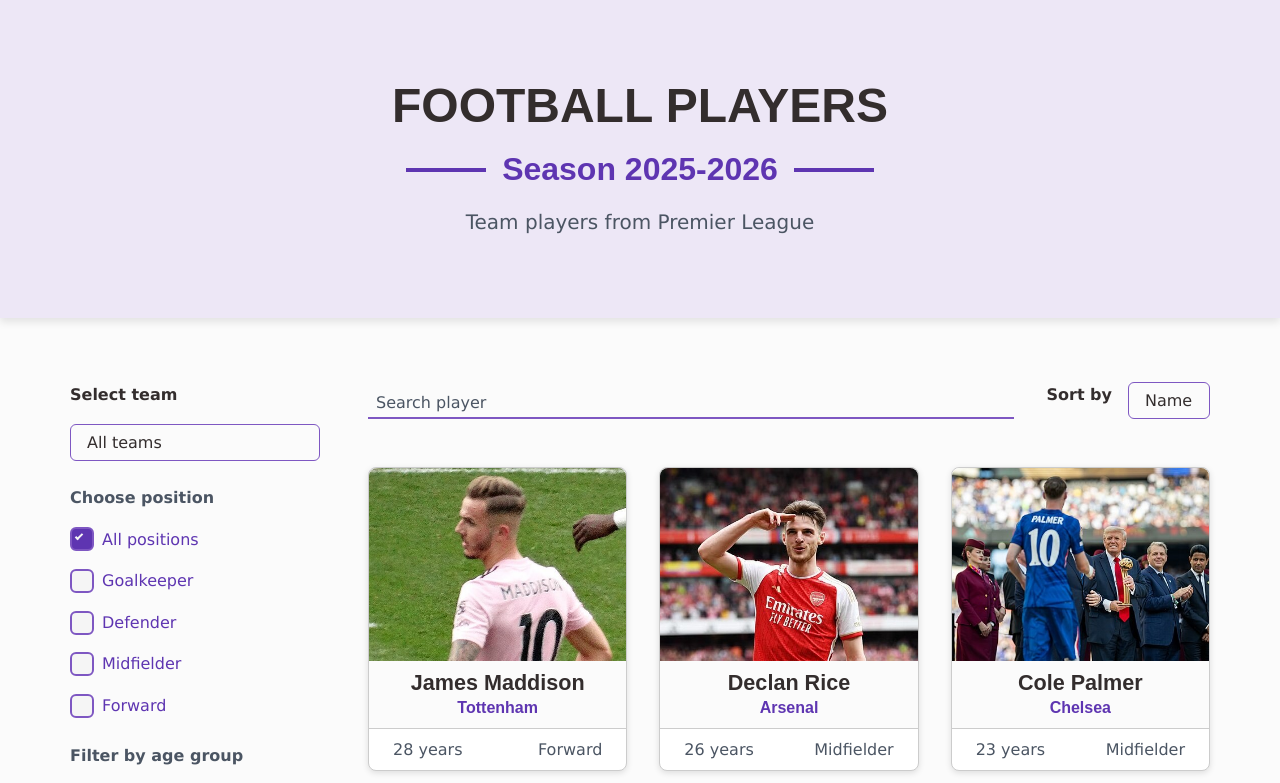
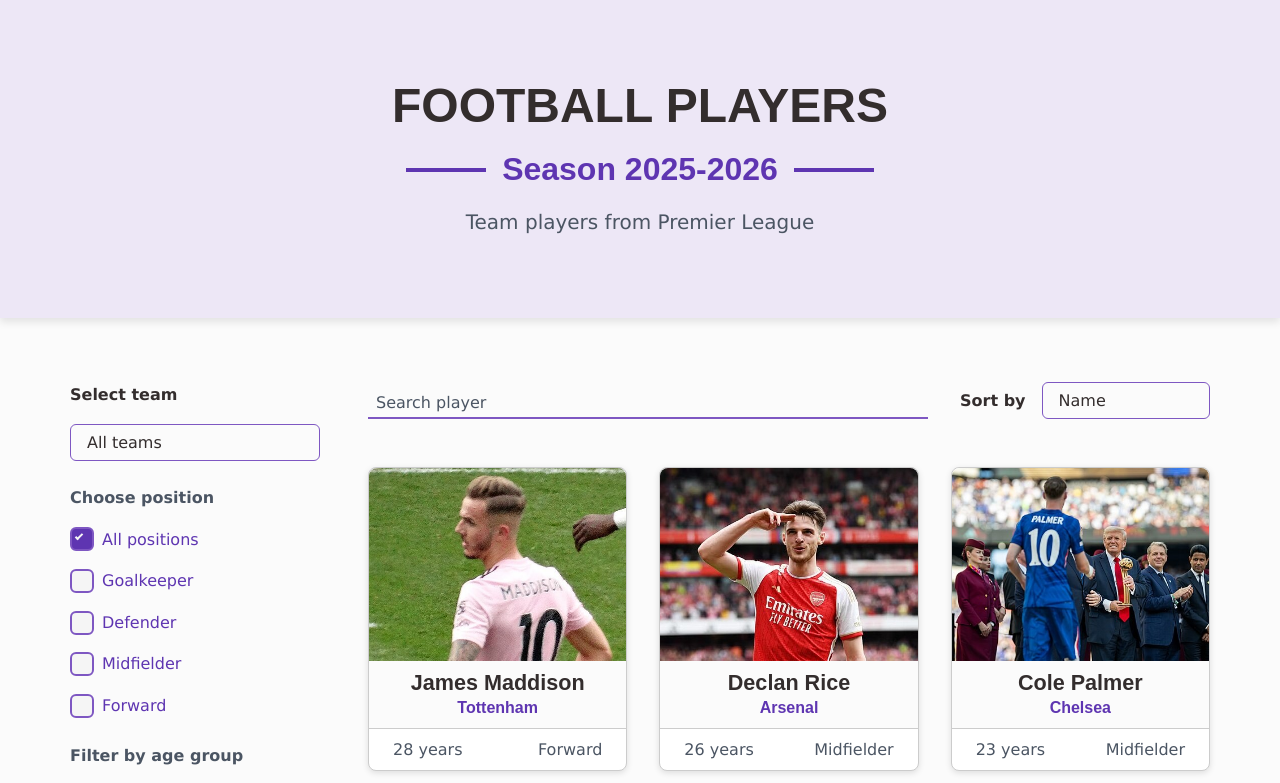
Before and after one commit to catalinbroinas/football-players, a React (Vite) app: page / in a window 1280 px wide. Shown: the top 783 px of the page. Built offline with nearby package versions, Linux system fonts and the light colour scheme.

Commit message:
style(_toolbar): improve layout and responsive design

```diff
--- a/src/components/Toolbar/SortPlayers.jsx
+++ b/src/components/Toolbar/SortPlayers.jsx
@@ -7,16 +7,16 @@
   ];
 
   return (
-    <div className="d-flex gap-3">
+    <div className="sortPlayer">
       <label
         htmlFor="select-sort"
-        className="text fw-bold w-100 mb-0"
+        className="text fw-bold mb-0"
       >Sort by</label>
 
       <select
         id="select-sort"
         name="sort"
-        className="form-outline form-select"
+        className="form-outline form-select sortPlayer__select"
       >
         {sortOptions.map(option => (
           <option key={option.id} value={option.id}>{option.label}</option>
--- a/src/scss/components/_index.scss
+++ b/src/scss/components/_index.scss
@@ -1,3 +1,4 @@
 @forward 'buttons';
 @forward 'cards';
 @forward 'alerts';
+@forward 'toolbar';
--- /dev/null
+++ b/src/scss/components/_toolbar.scss
@@ -0,0 +1,30 @@
+// =================================
+//   Toolbar
+// =================================
+
+// Imports
+@use '../base/variables' as *;
+@use '../base/mixins' as *;
+
+.sortPlayer {
+  display: flex;
+  align-items: center;
+  width: 300px;
+  gap: $spacing-md;
+
+  &__select {
+    flex-grow: 1;
+  }
+
+  @include media-breakpoint-down($bp-xxl) {
+    width: 250px;
+  }
+
+  @include media-breakpoint-down($bp-lg) {
+    width: 200px;
+  }
+
+  @include media-breakpoint-down($bp-sm) {
+    width: 100%;
+  }
+}
```
